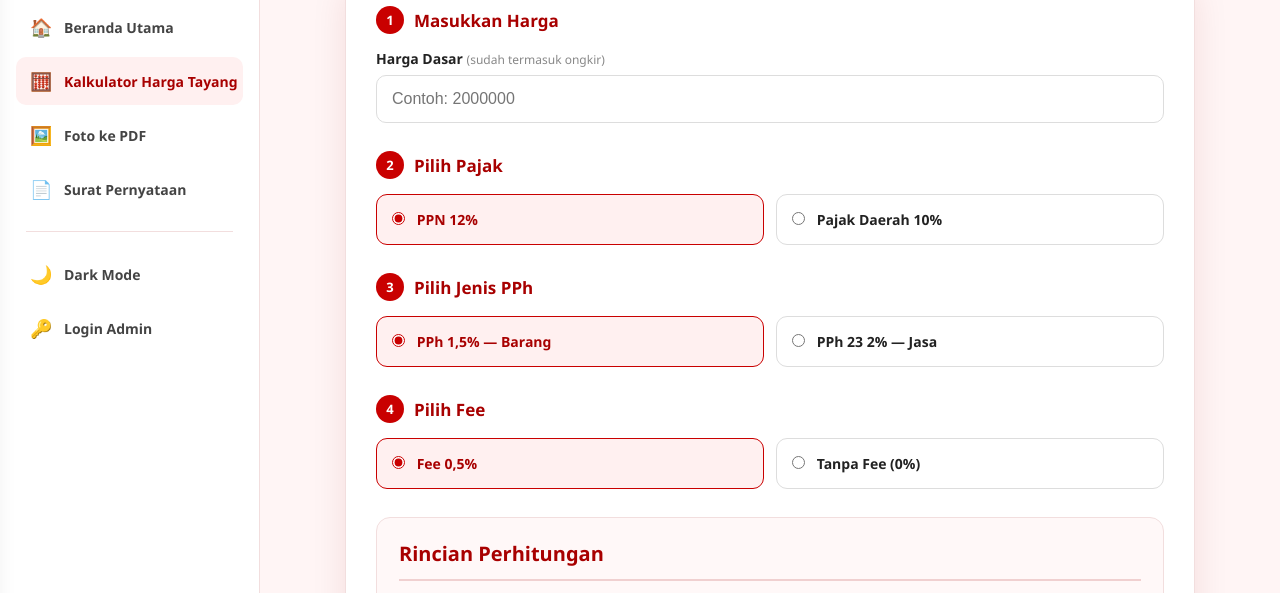
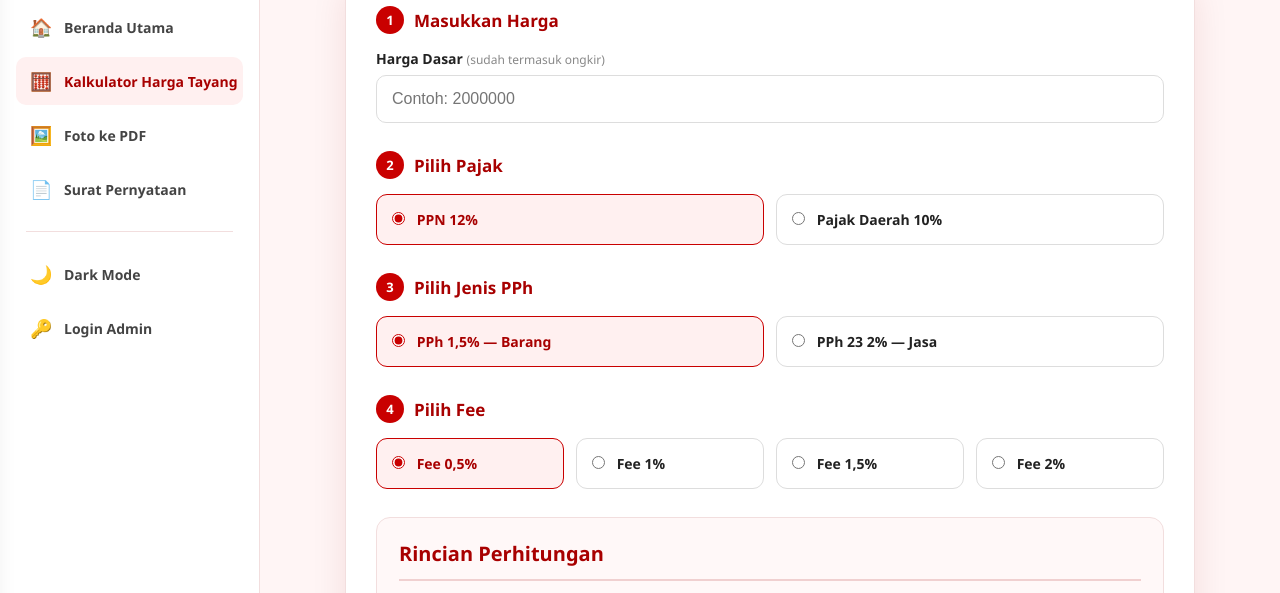
Before and after one commit to egiktrihatmoko/IoT-SmartHome, a website: page index.html in a window 1280 px wide. Shown: the part 158-751 px from the top of the page. Drawn offline with Linux system fonts and the light colour scheme; no server answers.

Commit message:
Update index.html

```diff
--- a/index.html
+++ b/index.html
@@ -491,6 +491,7 @@
             display: flex;
             align-items: center;
             gap: 12px;
+            flex-wrap: wrap;
         }
 
         .option {
@@ -503,6 +504,7 @@
             transition: 0.2s;
             background: white;
             flex: 1;
+            min-width: 120px;
         }
 
         .option:hover {
@@ -1147,7 +1149,7 @@
                 </div>
             </div>
 
-            <!-- PILIH FEE (BAGIAN NO 4 YANG DITAMBAHKAN) -->
+            <!-- PILIH FEE (BAGIAN NO 4 DENGAN OPSI 0.5%, 1%, 1.5%, 2%) -->
             <div class="section">
                 <div class="section-title">
                     <div class="number">4</div>
@@ -1170,10 +1172,30 @@
                         <input
                             type="radio"
                             name="feeOption"
-                            value="0"
+                            value="1"
                             onchange="hitung()"
                         >
-                        Tanpa Fee (0%)
+                        Fee 1%
+                    </label>
+
+                    <label class="option">
+                        <input
+                            type="radio"
+                            name="feeOption"
+                            value="1.5"
+                            onchange="hitung()"
+                        >
+                        Fee 1,5%
+                    </label>
+
+                    <label class="option">
+                        <input
+                            type="radio"
+                            name="feeOption"
+                            value="2"
+                            onchange="hitung()"
+                        >
+                        Fee 2%
                     </label>
                 </div>
             </div>
@@ -1224,7 +1246,7 @@
                     <div class="amount" id="hasilSubtotal">Rp0</div>
                 </div>
 
-                <div class="row space-top" id="rowFeeContainer">
+                <div class="row space-top">
                     <div>
                         <div class="row-title" id="namaFee">Fee 0,5%</div>
                         <div class="calculation" id="hitungFee">Rp0 × 0,5%</div>
@@ -1343,6 +1365,11 @@ function hitung() {
             ? "PPh 1,5% — Barang"
             : "PPh 23 2% — Jasa";
 
+    const labelFee =
+        feeRate === 0.5 ? "Fee 0,5%" :
+        feeRate === 1 ? "Fee 1%" :
+        feeRate === 1.5 ? "Fee 1,5%" : "Fee 2%";
+
     document.getElementById("hasilHargaDasar").textContent =
         rupiah(hargaDasar);
 
@@ -1376,17 +1403,13 @@ function hitung() {
     document.getElementById("hasilSubtotal").textContent =
         rupiah(subtotal);
 
-    const rowFeeContainer = document.getElementById("rowFeeContainer");
-    if (feeRate === 0) {
-        rowFeeContainer.style.display = "none";
-    } else {
-        rowFeeContainer.style.display = "flex";
-        document.getElementById("namaFee").textContent = "Fee 0,5%";
-        document.getElementById("hitungFee").textContent =
-            rupiah(subtotal) + " × 0,5%";
-        document.getElementById("hasilFee").textContent =
-            rupiah(fee);
-    }
+    document.getElementById("namaFee").textContent = labelFee;
+
+    document.getElementById("hitungFee").textContent =
+        rupiah(subtotal) + " × " + (feeRate === 0.5 ? "0,5%" : feeRate + "%");
+
+    document.getElementById("hasilFee").textContent =
+        rupiah(fee);
 
     document.getElementById("hargaTayang").textContent =
         rupiah(hargaTayang);
```
